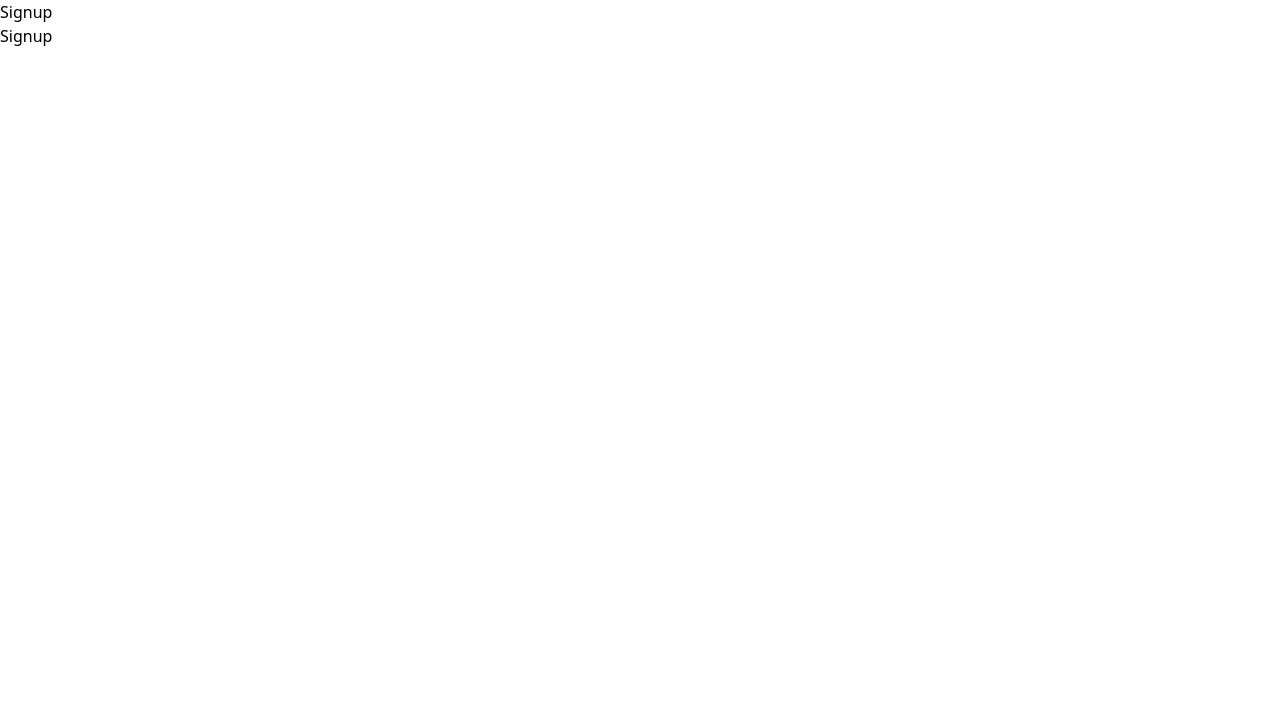
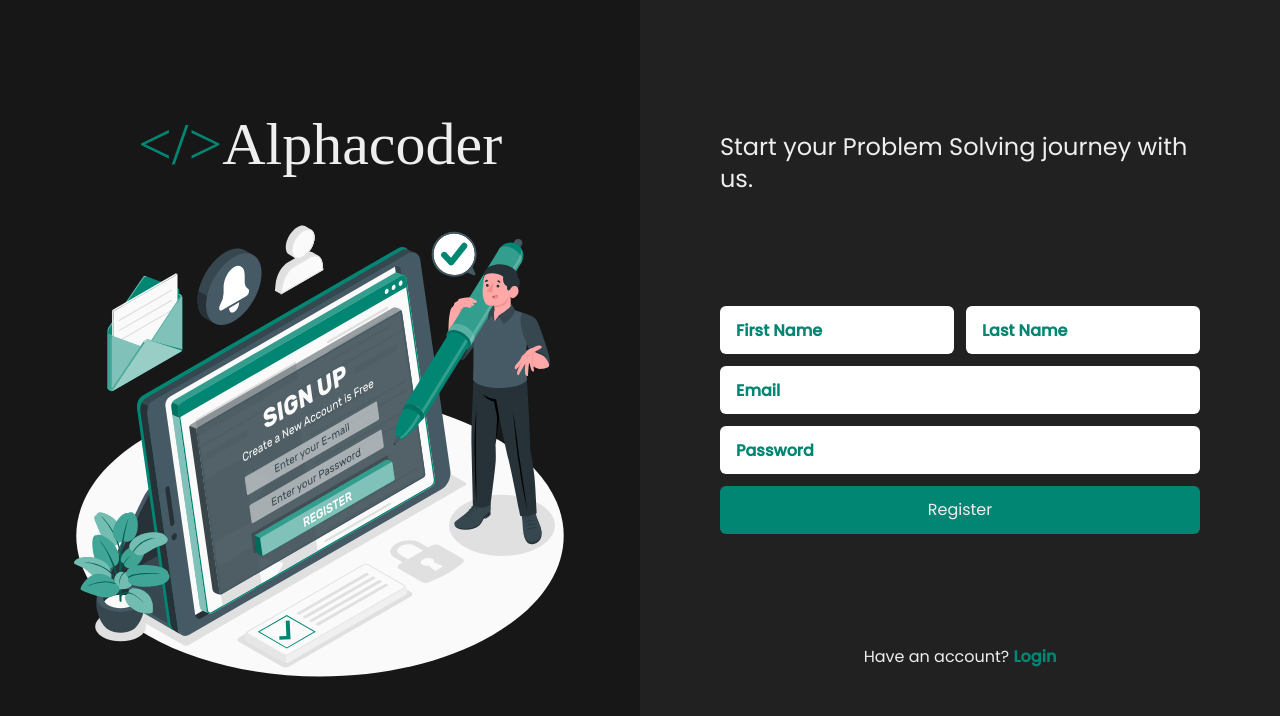
Before and after one commit to HarshKumarraghav/Alphacoder_frontend, a Next.js app: page /Signup in a window 1280 px wide. Shown: the top 716 px of the page. Built offline with nearby package versions, Linux system fonts and the light colour scheme; a web font is replaced by a local one.

Commit message:
Alphacoder: signup page UI done 🔐

```diff
--- a/pages/Login.js
+++ b/pages/Login.js
@@ -26,10 +26,9 @@ const Login = () => {
             className="border-none w-3/4 h-12 rounded-md placeholder:text-primary-color placeholder:font-bold placeholder:p-2 focus:outline-primary-color text-primary-color p-2"
             placeholder="Password"
           />
-          <input
-            type="submit"
-            className="w-3/4 text-center h-12 rounded-md bg-primary-color"
-          />
+          <button className="w-3/4 text-center h-12 rounded-md bg-primary-color">
+            Signup
+          </button>
         </form>
         <div className="">
           Don't have an account?&nbsp;
--- a/pages/Signup.js
+++ b/pages/Signup.js
@@ -1,10 +1,54 @@
 import React from "react";
-
+import SignupImg from "../Assets/Auth/signup.svg";
+import Image from "next/image";
 const Signup = () => {
   return (
-    <div>
-      <div>Signup</div>
-      <div>Signup</div>
+    <div className="h-screen w-screen bg-primary text-text flex lg:flex-row flex-col font-main">
+      <div className="lg:w-1/2 lg:h-full h-1/2 flex flex-col lg:justify-center items-center py-3 gap-3">
+        <h1 className="font-head text-4xl md:text-6xl lg:text-6xl">
+          <span className="text-primary-color">&lt;/&gt;</span>Alphacoder
+        </h1>
+        <Image src={SignupImg} />
+      </div>
+      <div className="lg:w-1/2 lg:h-full lg:justify-evenly lg:bg-primary-light w-full h-1/2 flex flex-col items-center justify-between py-5">
+        <div className="w-full flex items-center flex-col">
+          <h1 className="text-2xl w-3/4">
+            Start your Problem Solving journey with us.
+          </h1>
+        </div>
+        <form action="" className="flex flex-col items-center w-full gap-3">
+          <div className="flex w-3/4 gap-x-3">
+            <input
+              type="text"
+              className="border-none w-3/4 h-12 rounded-md placeholder:text-primary-color  placeholder:font-bold placeholder:p-2  focus:outline-primary-color text-primary-color p-2"
+              placeholder="First Name"
+            />
+            <input
+              type="text"
+              className="border-none w-3/4 h-12 rounded-md placeholder:text-primary-color placeholder:font-bold placeholder:p-2 focus:outline-primary-color text-primary-color p-2"
+              placeholder="Last Name"
+            />
+          </div>
+
+          <input
+            type="text"
+            className="border-none w-3/4 h-12 rounded-md placeholder:text-primary-color  placeholder:font-bold placeholder:p-2  focus:outline-primary-color text-primary-color p-2"
+            placeholder="Email"
+          />
+          <input
+            type="password"
+            className="border-none w-3/4 h-12 rounded-md placeholder:text-primary-color placeholder:font-bold placeholder:p-2 focus:outline-primary-color text-primary-color p-2"
+            placeholder="Password"
+          />
+          <button className="w-3/4 text-center h-12 rounded-md bg-primary-color">
+            Register
+          </button>
+        </form>
+        <div className="">
+          Have an account?&nbsp;
+          <span className="text-primary-color font-bold">Login</span>
+        </div>
+      </div>
     </div>
   );
 };
```
Also changed, not shown: Assets/Auth/signup.svg (added).
